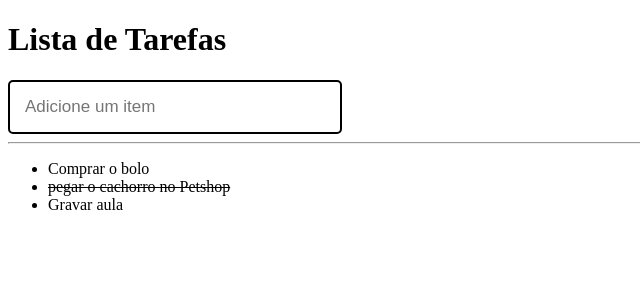
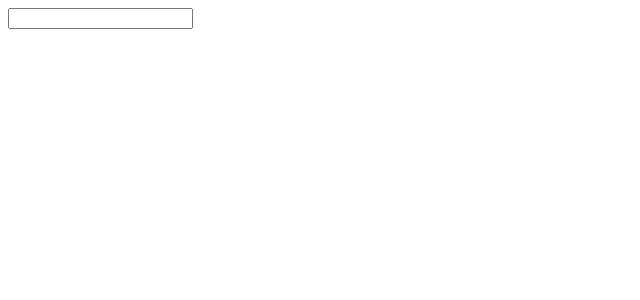
Before and after one commit to iPingOi/learn, a React (Create React App) app: page / in a window 1280 px wide. Shown: the top 300 px of the page, without its empty margins (0-640 px from the left). Built offline with nearby package versions, Linux system fonts and the light colour scheme.

Commit message:
LocalStorage

```diff
--- a/src/App.js
+++ b/src/App.js
@@ -1,48 +1,19 @@
 import React, { useState, useEffect } from "react";
-import SearchBox from "./components/SearchBox";
 
 function App() {
-  const [searchText, setSearchText] = useState("");
-  const [list, setList] = useState([]);
+  const [name, setName] = useState(localStorage.getItem("name"));
 
   useEffect(() => {
-    setList([
-      { title: "Comprar o bolo", done: false },
-      { title: "pegar o cachorro no Petshop", done: true },
-      { title: "Gravar aula", done: false },
-    ]);
-  }, []);
-
-  function addAction(newItem) {
-    let newList = [...list, { title: newItem, done: false }];
-
-    setList(newList);
-  }
-
-  function handleToggleDone(index) {
-    let newList = [...list];
-
-    newList[index].done = !newList[index].done;
-
-    setList(newList);
-  }
+    localStorage.setItem("name", name);
+  }, [name]);
 
   return (
     <>
-      <h1>Lista de Tarefas</h1>
-
-      <SearchBox padrao="Adicione um item" onEnter={addAction} />
-
-      <hr />
-
-      <ul>
-        {list.map((item, index) => (
-          <li key={index} onClick={() => handleToggleDone(index)}>
-            {item.done && <del>{item.title}</del>}
-            {!item.done && item.title}
-          </li>
-        ))}
-      </ul>
+      <input
+        type="text"
+        value={name}
+        onChange={(e) => setName(e.target.value)}
+      />
     </>
   );
 }
--- a/src/components/SearchBox.js
+++ /dev/null
@@ -1,35 +0,0 @@
-import React, { useState, useEffect } from "react";
-import styled from "styled-components";
-
-const InputText = styled.input`
-  border: 2px solid #000;
-  border-radius: 5px;
-  padding: 15px;
-  font-size: 17px;
-  width: 300px;
-`;
-
-function SearchBox({ padrao, onEnter }) {
-  const [texto, setTexto] = useState("");
-
-  function handleKeyUp(e) {
-    if (e.keyCode == 13) {
-      if (onEnter) {
-        onEnter(texto);
-      }
-      setTexto("");
-    }
-  }
-
-  return (
-    <InputText
-      type="text"
-      value={texto}
-      onChange={(e) => setTexto(e.target.value)}
-      onKeyUp={handleKeyUp}
-      placeholder={padrao ?? "Digite aluma coisa"}
-    />
-  );
-}
-
-export default SearchBox;
```
